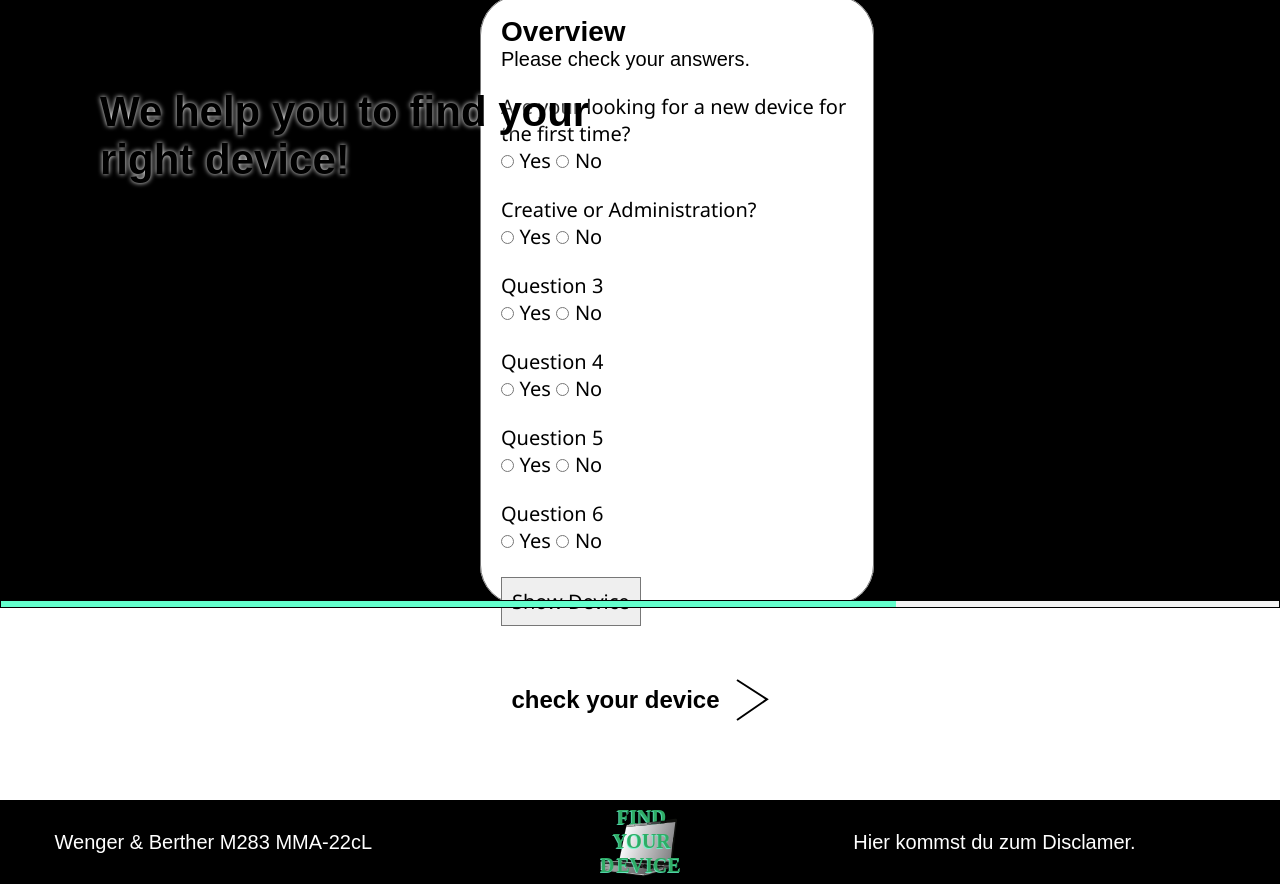
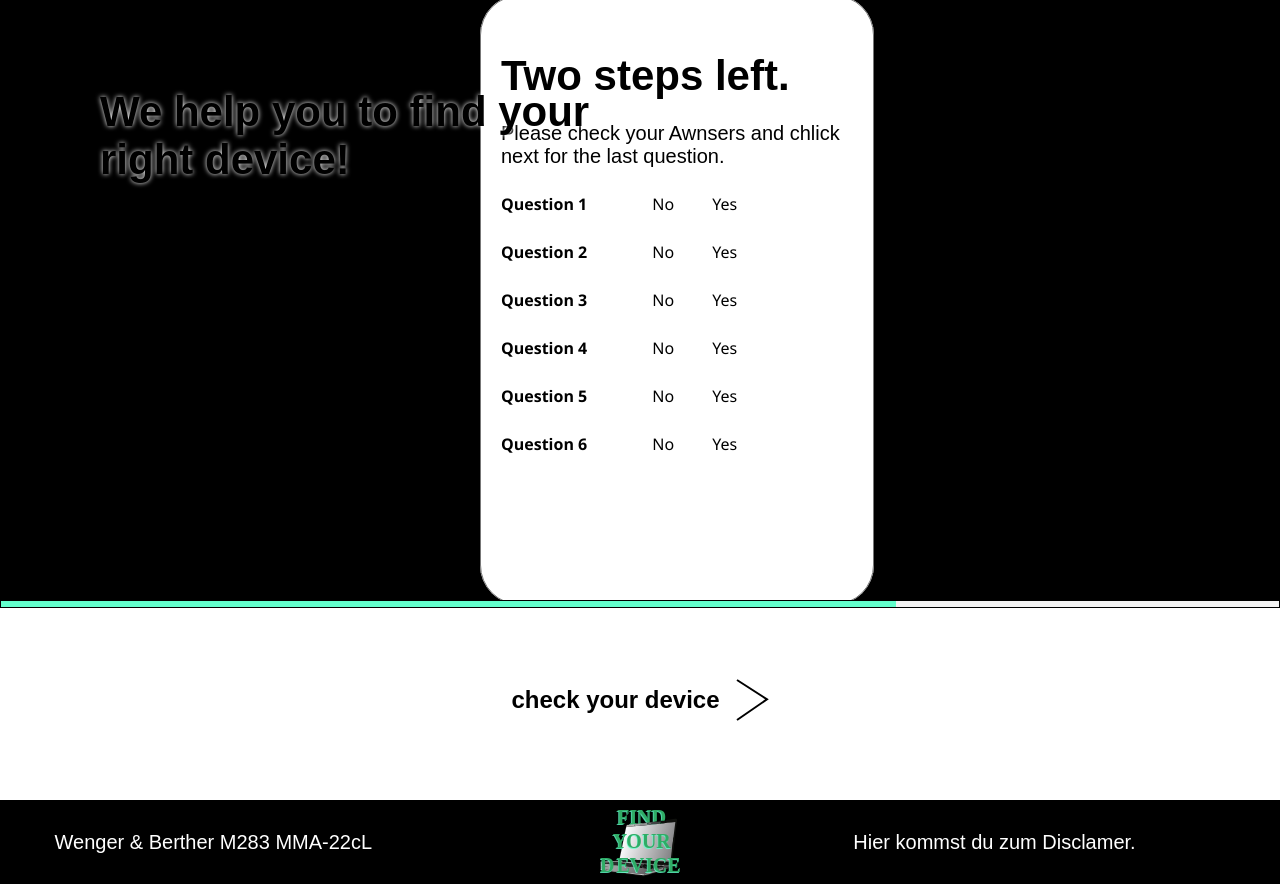
Before and after one commit to bubu9120/PHP-Project, a PHP site: page /overview.php in a window 1280 px wide. Run offline with PHP 8.4, Linux system fonts and the light colour scheme; the visitor is signed in with stand-in values (Sample User, id 1).

Commit message:
overview

```diff
--- /dev/null
+++ b/css/overview.css
@@ -0,0 +1,39 @@
+.container {
+  margin: 36px auto;
+}
+.item {
+  margin-top: 24px;
+  display: flex;
+  align-items: center;
+}
+.label {
+  font-weight: bold;
+  margin-right: 60px;
+}
+.radio-group {
+  display: flex;
+  gap: 10px;
+}
+.radio-group input[type="radio"] {
+  display: none;
+}
+.radio-group label {
+  padding: 1px 5px;
+  width: 40px;
+  cursor: pointer;
+  justify-content: center;
+  align-items: center;
+}
+.radio-group input[type="radio"]:checked + label {
+  border: 1px solid #ccc;
+  border-color: #000;
+}
+card__title {
+  text-align: left;
+  padding-left: 36px;
+  padding-right: 36px;
+}
+#overview-forms {
+  width: 352px;
+  height: 568px;
+}
--- a/overview.php
+++ b/overview.php
@@ -64,6 +64,7 @@ function isChecked($sessionData, $question, $value)
     <meta name="viewport" content="width=device-width, initial-scale=1.0">
     <link rel="stylesheet" href="styles/style.css">
     <link rel="stylesheet" href="css/stylesheet.css">
+    <link rel="stylesheet" href="css/overview.css">
 </head>
 
 <body>
@@ -72,60 +73,123 @@ function isChecked($sessionData, $question, $value)
         <form method="post" action="">
             <h1 class="hellotext">We help you to find your <br>right device!</h1>
             <fieldset id="overview-forms">
-                <h2>Overview</h2>
-                <p>Please check your answers.</p>
-                <br>
+
+                <div class="container">
+                    <h1 class="card__title">Two steps left.</h1><br>
+                    <p>Please check your Awnsers and chlick next for the last question.</p>
+                    <div class="item">
+                        <span class="label">Question 1</span>
+                        <div class="radio-group">
+                            <input type="radio" name="qone" id="qoneno" value="no" <?= isChecked($responses, 'qone', 'no') ?> required>
+                            <label for="qoneno">No</label>
+                            <input type="radio" name="qone" id="qoneyes" value="yes" <?= isChecked($responses, 'qone', 'yes') ?> required>
+                            <label for="qoneyes">Yes</label>
+                        </div>
+                    </div>
+                    <div class="item">
+                        <span class="label">Question 2</span>
+                        <div class="radio-group">
+                            <input type="radio" name="qtwo" id="qtwono" value="no" <?= isChecked($responses, 'qtwo', 'no') ?> required>
+                            <label for="qtwono">No</label>
+                            <input type="radio" name="qtwo" id="qtwoyes" value="yes" <?= isChecked($responses, 'qtwo', 'yes') ?> required>
+                            <label for="qtwoyes">Yes</label>
+                        </div>
+                    </div>
+                    <div class="item">
+                        <span class="label">Question 3</span>
+                        <div class="radio-group">
+                            <input type="radio" name="qthree" id="qthreeno" value="no" <?= isChecked($responses, 'qthree', 'no') ?> required>
+                            <label for="qthreeno">No</label>
+                            <input type="radio" name="qthree" id="qthreeyes" value="yes" <?= isChecked($responses, 'qthree', 'yes') ?> required>
+                            <label for="qthreeyes">Yes</label>
+                        </div>
+                    </div>
+                    <div class="item">
+                        <span class="label">Question 4</span>
+                        <div class="radio-group">
+                            <input type="radio" name="qfour" id="qfourno" value="no" <?= isChecked($responses, 'qfour', 'no') ?> required>
+                            <label for="qfourno">No</label>
+                            <input type="radio" name="qfour" id="qfouryes" value="yes" <?= isChecked($responses, 'qfour', 'yes') ?> required>
+                            <label for="qfouryes">Yes</label>
+                        </div>
+                    </div>
+                    <div class="item">
+                        <span class="label">Question 5</span>
+                        <div class="radio-group">
+                            <input type="radio" name="qfive" id="qfiveno" value="no" <?= isChecked($responses, 'qfive', 'no') ?> required>
+                            <label for="qfiveno">No</label>
+                            <input type="radio" name="qfive" id="qfiveyes" value="yes" <?= isChecked($responses, 'qfive', 'yes') ?> required>
+                            <label for="qfiveyes">Yes</label>
+                        </div>
+                    </div>
+                    <div class="item">
+                        <span class="label">Question 6</span>
+                        <div class="radio-group">
+                            <input type="radio" name="qsix" id="qsixno" value="no" <?= isChecked($responses, 'qsix', 'no') ?> required>
+                            <label for="qsixno">No</label>
+                            <input type="radio" name="qsix" id="qsixyes" value="yes" <?= isChecked($responses, 'qsix', 'yes') ?> required>
+                            <label for="qsixyes">Yes</label>
+                        </div>
+                    </div>
+                </div>
+                <!-- <br>
                 <p>
                     <label for="qone">Are your looking for a new device for the first time?</label><br>
+                    <input type="radio" name="qone" id="qoneno" value="no" <?= isChecked($responses, 'qone', 'no') ?> required>
+                    <label for="qoneno">No</label>
                     <input type="radio" name="qone" id="qoneyes" value="yes" <?= isChecked($responses, 'qone', 'yes') ?> required>
                     <label for="qoneyes">Yes</label>
-                    <input type="radio" name="qone" id="qoneno" value="no" <?= isChecked($responses, 'qone', 'no') ?> required>
-                    <label for="qoneno">No</label>
+
                 </p>
                 <br>
                 <p>
                     <label for="qtwo">Creative or Administration?</label><br>
+                    <input type="radio" name="qtwo" id="qtwono" value="no" <?= isChecked($responses, 'qtwo', 'no') ?> required>
+                    <label for="qtwono">No</label>
                     <input type="radio" name="qtwo" id="qtwoyes" value="yes" <?= isChecked($responses, 'qtwo', 'yes') ?> required>
                     <label for="qtwoyes">Yes</label>
-                    <input type="radio" name="qtwo" id="qtwono" value="no" <?= isChecked($responses, 'qtwo', 'no') ?> required>
-                    <label for="qtwono">No</label>
+
                 </p>
                 <br>
                 <p>
                     <label for="qthree">Question 3</label><br>
+                    <input type="radio" name="qthree" id="qthreeno" value="no" <?= isChecked($responses, 'qthree', 'no') ?> required>
+                    <label for="qthreeno">No</label>
                     <input type="radio" name="qthree" id="qthreeyes" value="yes" <?= isChecked($responses, 'qthree', 'yes') ?> required>
                     <label for="qthreeyes">Yes</label>
-                    <input type="radio" name="qthree" id="qthreeno" value="no" <?= isChecked($responses, 'qthree', 'no') ?> required>
-                    <label for="qthreeno">No</label>
+
                 </p>
                 <br>
                 <p>
                     <label for="qfour">Question 4</label><br>
+                    <input type="radio" name="qfour" id="qfourno" value="no" <?= isChecked($responses, 'qfour', 'no') ?> required>
+                    <label for="qfourno">No</label>
                     <input type="radio" name="qfour" id="qfouryes" value="yes" <?= isChecked($responses, 'qfour', 'yes') ?> required>
                     <label for="qfouryes">Yes</label>
-                    <input type="radio" name="qfour" id="qfourno" value="no" <?= isChecked($responses, 'qfour', 'no') ?> required>
-                    <label for="qfourno">No</label>
+
                 </p>
                 <br>
                 <p>
                     <label for="qfive">Question 5</label><br>
+                    <input type="radio" name="qfive" id="qfiveno" value="no" <?= isChecked($responses, 'qfive', 'no') ?> required>
+                    <label for="qfiveno">No</label>
                     <input type="radio" name="qfive" id="qfiveyes" value="yes" <?= isChecked($responses, 'qfive', 'yes') ?> required>
                     <label for="qfiveyes">Yes</label>
-                    <input type="radio" name="qfive" id="qfiveno" value="no" <?= isChecked($responses, 'qfive', 'no') ?> required>
-                    <label for="qfiveno">No</label>
+
                 </p>
                 <br>
                 <p>
                     <label for="qsix">Question 6</label><br>
+                    <input type="radio" name="qsix" id="qsixno" value="no" <?= isChecked($responses, 'qsix', 'no') ?> required>
+                    <label for="qsixno">No</label>
                     <input type="radio" name="qsix" id="qsixyes" value="yes" <?= isChecked($responses, 'qsix', 'yes') ?> required>
                     <label for="qsixyes">Yes</label>
-                    <input type="radio" name="qsix" id="qsixno" value="no" <?= isChecked($responses, 'qsix', 'no') ?> required>
-                    <label for="qsixno">No</label>
-                </p>
-                <p>
+
+                </p> -->
+                <!-- <p>
                     <br />
                     <input name="next" type="submit" value="Show Device" />
-                </p>
+                </p> -->
             </fieldset>
         </form>
     </div>
```
